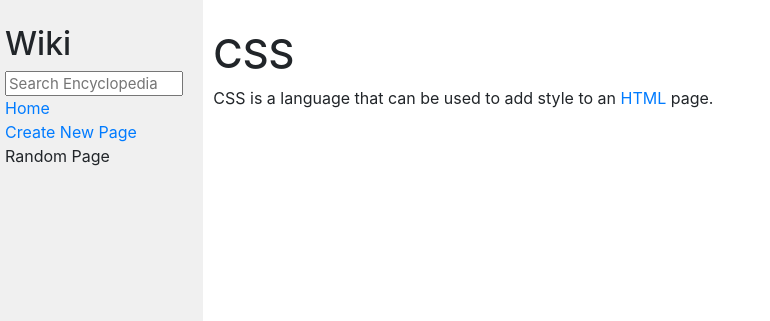
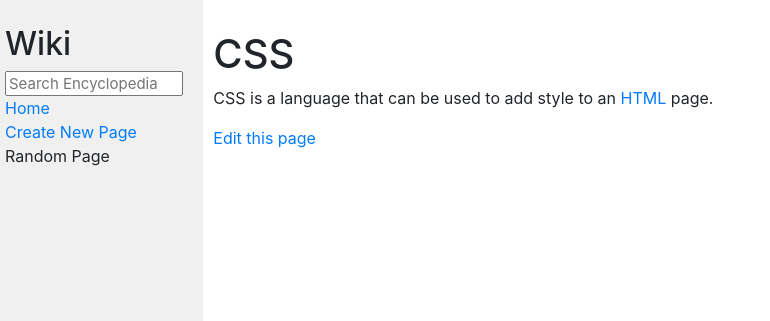
Before and after one commit to CringeLord423/cs50Web, a Django app: page /wiki/CSS in a window 1280 px wide. Shown: the top 321 px of the page, without its empty margins (0-770 px from the left). Run offline with Django 3.2, Linux system fonts and the light colour scheme; some libraries are stand-ins or nearby versions.

Commit message:
Made edit pathway

```diff
--- a/pset1/wiki/encyclopedia/templates/encyclopedia/edit.html
+++ b/pset1/wiki/encyclopedia/templates/encyclopedia/edit.html
@@ -1,14 +1,17 @@
 {% extends "encyclopedia/layout.html" %}
 
 {% block title %}
-	Edit {{ title }}
+	Edit <!--{{ title }}-->
 {% endblock %}
 
 {% block body %}
+hello
+<!--
 	<form action="{% url 'edit' %}" method="post">
 		{% csrf_token %}
 		{{ editForm.content.label_tag }}<br>
 		{{ editForm.content }}<br>
 		<input type="submit" value="Save">
 	</form>
+-->
 {% endblock %}
--- a/pset1/wiki/encyclopedia/templates/encyclopedia/entry.html
+++ b/pset1/wiki/encyclopedia/templates/encyclopedia/entry.html
@@ -6,4 +6,6 @@
 
 {% block body %}
 	{{ content|safe }}
+
+	<a href="{% url 'edit' %}">Edit this page</a>
 {% endblock %}
--- a/pset1/wiki/encyclopedia/urls.py
+++ b/pset1/wiki/encyclopedia/urls.py
@@ -5,5 +5,6 @@ from . import views
 urlpatterns = [
     path("", views.index, name="index"),
     path("wiki/create", views.create, name="create"),
+    path("wiki/edit", views.edit, name="edit"),
     path("wiki/<str:title>", views.entry, name="entry")
 ]
--- a/pset1/wiki/encyclopedia/views.py
+++ b/pset1/wiki/encyclopedia/views.py
@@ -58,6 +58,11 @@ def create(request):
         "createForm": CreateForm()
     })
 
+def edit(request):
+    return render(request, "encyclopedia/edit.html", {
+        "searchForm": SearchForm()
+    })
+
 def findMatching(title):
     for entry in util.list_entries():
         if title.upper() == entry.upper():
```
